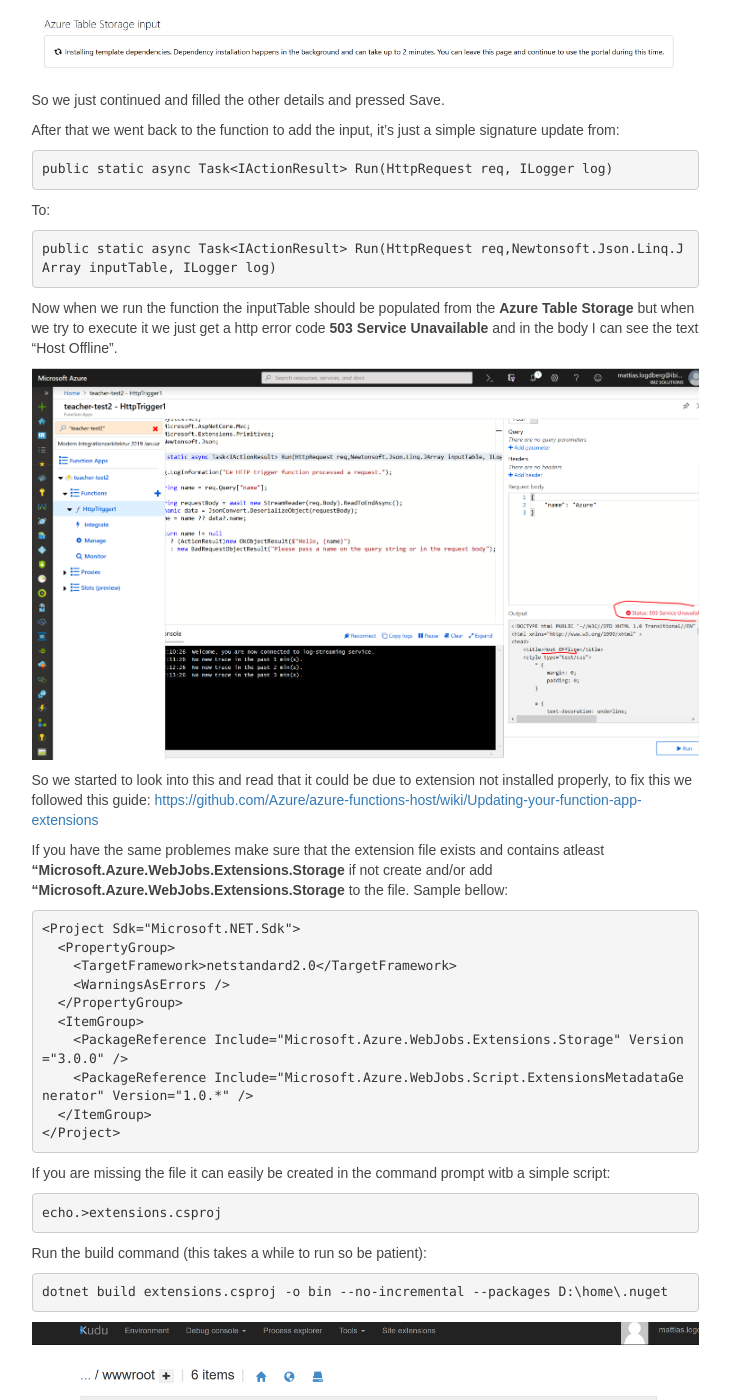
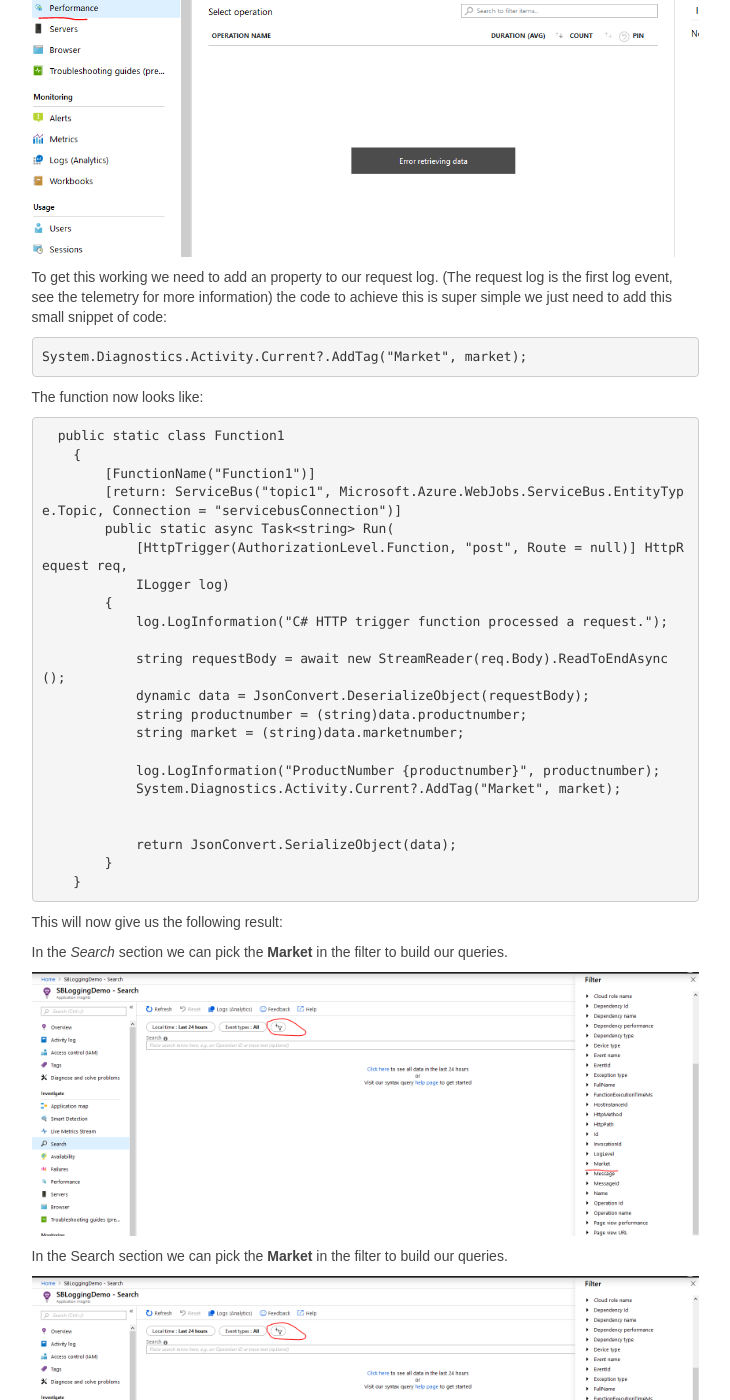
Before and after one commit to MLogdberg/mlogdberg.github.io, a Jekyll site: the page built from _posts/2019-08-19-Function and Application Insight.md, in a window 1280 px wide and 1400 px high, scrolled down 4116 px. Shown: the whole window, without its empty margins (231-961 px from the left). Built offline with Jekyll 4.4.1, drawn with Linux system fonts in a browser that asks for light colours; nearby versions of some CDN libraries; some web fonts are replaced; comment, search, counter and statistics services are not loaded; some of the changed text lies outside the part shown.

Commit message:
added some more text

````diff
--- a/_posts/2019-08-19-Function and Application Insight.md
+++ b/_posts/2019-08-19-Function and Application Insight.md
@@ -1,12 +1,12 @@
 ---
 layout: post
-title: Function and Application Insights
+title: Functions understand logs in Application Insights
 author: Mattias Lögdberg
 tags: [Azure Functions, Integration,Serverless, Application Insights]
 categories: [Azure Functions, Application Insights]
 image:
 description:
-permalink: /2019/02/functions/applicationinsightsdeepdive
+permalink: /2019/02/functions/understandhowlogsinai
 ---
 
 
@@ -46,132 +46,93 @@
 Then we pick one of the requests, press the *samples* and pick one, it loads the end-to-end overivew
 
 
-![Scenario image](/assets/uploads/2019/08/functionsAi-endtoendoverview.png)
+![End to end Overview](/assets/uploads/2019/08/functionsAi-endtoendoverview.png)
 
 We can actually see all the steps from the first function to the last function and the call to the Logic App, impressive! The message is beeing sent over Service bus topics but the correlation is all set and we can follow the message all the way!
-Let's look in some special ways of adding custom information to the logs.
+
+So this is truly awesome and alot of standard Properties are set out of box, but none specific to our request so it's hard to understand what data is sent so let's look in some special ways of adding custom information to the logs.
+
+## Logs in Application Insights
+
+The simplest one just adding a Log text with some unique data this is to log our productnumber, so we can see what productnumber this request is processing:
+```csharp
+	log.LogInformation("ProductNumber {productnumber}", productnumber);
+```
+
+Let's move to the collected Telemetry to see this log:
+
+![Scenario image](/assets/uploads/2019/08/functionsAi-viewTelemetry.png)
+
+
+And now we can find our log row:
+
+![ProductNumber log row](/assets/uploads/2019/08/functionsAi-informationlogproductnumber.png)
+
+
+So now we know this request is processing the specifc product, this is searchable in the Search Menu, and an easy click will take you to the End-to-End tracking.
+
+![ProductNumber log row](/assets/uploads/2019/08/functionsAi-searchProduct.png)
+
+## Add Filterable Property to Request
+But let's say that we want to not just find a specific run, we want to understand overall performance or errors on a more wider term, like for a market. Let's consider we want to understand performance or failures for a specific market. This is done via the *Performance* or *Failures* tabs, but in order to narrow down the data presented we need to be able to filter the data like the the image bellow adding a filter on **Market**.
+
+![ProductNumber log row](/assets/uploads/2019/08/functionsAi-performance-expectedsearch.PNG)
+
+To get this working we need to add an property to our request log. (The request log is the first log event, see the telemetry for more information) the code to achieve this is super simple we just need to add this small snippet of code:
+
+```csharp
+System.Diagnostics.Activity.Current?.AddTag("Market", market);
+```
+
+The function now looks like:
+```csharp
+  public static class Function1
+    {
+        [FunctionName("Function1")]
+        [return: ServiceBus("topic1", Microsoft.Azure.WebJobs.ServiceBus.EntityType.Topic, Connection = "servicebusConnection")]
+        public static async Task<string> Run(
+            [HttpTrigger(AuthorizationLevel.Function, "post", Route = null)] HttpRequest req,
+            ILogger log)
+        {
+            log.LogInformation("C# HTTP trigger function processed a request.");
+
+            string requestBody = await new StreamReader(req.Body).ReadToEndAsync();
+            dynamic data = JsonConvert.DeserializeObject(requestBody);
+            string productnumber = (string)data.productnumber;
+            string market = (string)data.marketnumber;
+
+            log.LogInformation("ProductNumber {productnumber}", productnumber);
+            System.Diagnostics.Activity.Current?.AddTag("Market", market);
+
+
+            return JsonConvert.SerializeObject(data);
+        }
+    }
+```
+
+This will now give us the following result:
+
+In the *Search* section we can pick the **Market** in the filter to build our queries.
+
+![Search with add filter Market](/assets/uploads/2019/08/functionsAi-searchMarket.PNG)
+
+In the Search section we can pick the **Market** in the filter to build our queries.
+
+![Search with add filter Market](/assets/uploads/2019/08/functionsAi-searchMarket.PNG)
+
+In the *Performance* and *Failures* sections we need to add a bit more to be able to work with the filter, we need to add **customDimensions** before **Market** making the filter look like **customDimensions.Market**.
+
+![Search with add filter Market](/assets/uploads/2019/08/functionsAi-perfromancecustomdimensionsearch.png)
+
+And as you can see we get the filtered result after pressing the green confirm button.
+
+![Search with add filter Market](/assets/uploads/2019/08/functionsAi-perfromancecustomdimensionsearchafter.png)
 
 
 
 
 
 
-
-
-
-
-
-
-
-
-
-I'm out doing educations and it's both fun and a great chance for me to learn new stuffs since it's always something that just for no reason going south.
-
-
-So today I was out on one of these missions and we where doing some labs developing functions, when we added an extra input from a table storage the Function App just chrashed and then we just got errors that the site was offline and it dident come up. Everybody encountered it so I had to investigate.
-
-The response was a *503 Service Unavailable* and the body was the following html content (removed the style since it just took alot of space):
-
-```HTML
-<!DOCTYPE html PUBLIC "-//W3C//DTD XHTML 1.0 Transitional//EN" "http://www.w3.org/TR/xhtml1/DTD/xhtml1-transitional.dtd">
-<html xmlns="http://www.w3.org/1999/xhtml" >
-<head>
-    <title>Host Offline</title>
- </head>
-<body>
-    <div>&nbsp;</div>
-    <div id="wrapper">
-
-        <div id="page">
-            <div id="content">
-
-                <div class="box">
-                    <h2>This Azure Functions app is down for maintenance</h2>
-                    <p>
-                        Host is offline
-                    </p>
-                </div>
-            </div>
-        </div>
-    </div>
-
-</body>
-</html>
-```
-
-So what did we do to get here? Well we just wanted to add an input to from a **Table Storage** to a standard HTTP Trigger and we started from a blank new defualt function.
-
-Here is my default http function:
-![Defualt Http Trigger](/assets/uploads/2019/01/functions-defualt-http-trigger.png)
-
-Then I went to the *Integrate* pane and started to add the input from my **Azure Table Storage**
-
-![Integrate Pane](/assets/uploads/2019/01/functions-adding-table-storage-input.png)
-
-After selecting the **Azure Table Storage** we get an warning that the extension is not installed, let's install it!
-
-![Install Storage Extension](/assets/uploads/2019/01/functions-install-storage-extension.png)
-
-It's installing and we proceed as told in the message:
-
-![Install Storage Extension Message](/assets/uploads/2019/01/functions-install-storage-extension-install-msg.png)
-
-So we just continued and filled the other details and pressed Save.
-
-After that we went back to the function to add the input, it's just a simple signature update from:
-```c#
-public static async Task<IActionResult> Run(HttpRequest req, ILogger log)
-```
-To:
-```c#
-public static async Task<IActionResult> Run(HttpRequest req,Newtonsoft.Json.Linq.JArray inputTable, ILogger log)
-```
-
-Now when we run the function the inputTable should be populated from the **Azure Table Storage** but when we try to execute it we just get a http error code **503 Service Unavailable** and in the body I can see the text "Host Offline".
-
-![503 Service Unavailable Host Offline](/assets/uploads/2019/01/functions-install-storage-host-offline.png)
-
-So we started to look into this and read that it could be due to extension not installed properly, to fix this we followed this guide: [https://github.com/Azure/azure-functions-host/wiki/Updating-your-function-app-extensions](https://github.com/Azure/azure-functions-host/wiki/Updating-your-function-app-extensions)
-
-If you have the same problemes make sure that the extension file exists and contains atleast **"Microsoft.Azure.WebJobs.Extensions.Storage** if not create and/or add **"Microsoft.Azure.WebJobs.Extensions.Storage** to the file.
-Sample bellow:
-
-```xml
-<Project Sdk="Microsoft.NET.Sdk">
-  <PropertyGroup>
-    <TargetFramework>netstandard2.0</TargetFramework>
-    <WarningsAsErrors />
-  </PropertyGroup>
-  <ItemGroup>
-    <PackageReference Include="Microsoft.Azure.WebJobs.Extensions.Storage" Version="3.0.0" />
-    <PackageReference Include="Microsoft.Azure.WebJobs.Script.ExtensionsMetadataGenerator" Version="1.0.*" />
-  </ItemGroup>
-</Project>
-```
-If you are missing the file it can easily be created in the command prompt witb a simple script:
-```cmd
-echo.>extensions.csproj
-```
-
-Run the build command (this takes a while to run so be patient):
-```cmd
-dotnet build extensions.csproj -o bin --no-incremental --packages D:\home\.nuget
-```
-
-![Restore extension build complete](/assets/uploads/2019/01/functions-install-storage-complete-restore.png)
-
-So now the extensions is installed, let's verify if this solves the issue completly? Start the Function App and test the function again.
-
-If you are as unlucky as me and the function is  **not** working we need to do one more thing.
-Let's go back to Kudos and the CMD Prompt again, the problem is the  **app_offline.htm** file:
-
-![Restore extension build complete](/assets/uploads/2019/01/functions-install-extension-offline.png)
-
-Delete it and go back and test agian, it works again!
-
-![Restore extension build complete](/assets/uploads/2019/01/functions-working.png)
-
-
 ## Summary:
 The problem is that the extension is not properly installed and when we add the extension in the configuration without the extension installed the Function App chrashes as produces the **app_offline.htm** and if it's present in the folder the response is defaulted to 503 and Host Offline, by removing the file the Function App starts executing as normal and if we have fixed the extensions no errors comes up. This works for all extensions.
 
````
Also changed, not shown: assets/uploads/2019/08/functionsAi-informationlogproductnumber.png (added), assets/uploads/2019/08/functionsAi-performance-expectedsearch.png (added), assets/uploads/2019/08/functionsAi-perfromancecustomdimensionsearch.png (added), assets/uploads/2019/08/functionsAi-perfromancecustomdimensionsearchafter.png (added), assets/uploads/2019/08/functionsAi-searchMarket.png (added), assets/uploads/2019/08/functionsAi-searchProduct.png (added), assets/uploads/2019/08/functionsAi-viewTelemetry.png (added).
